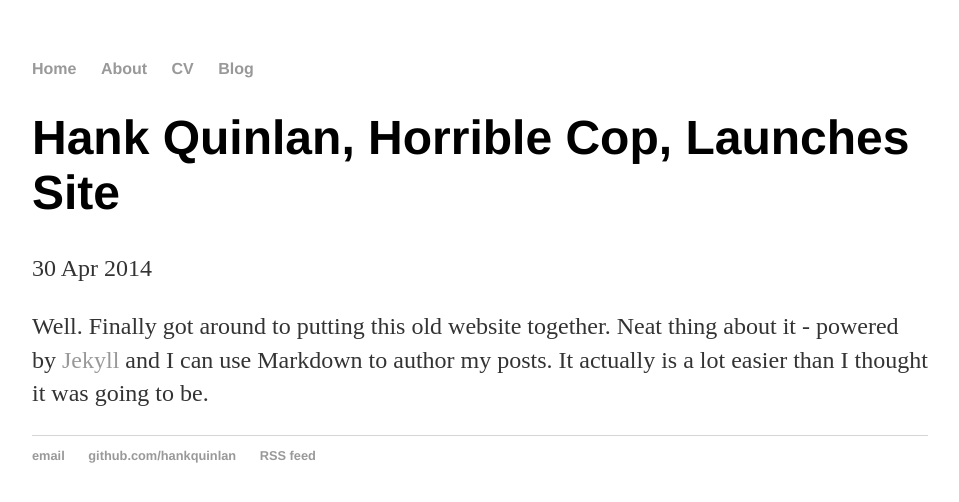
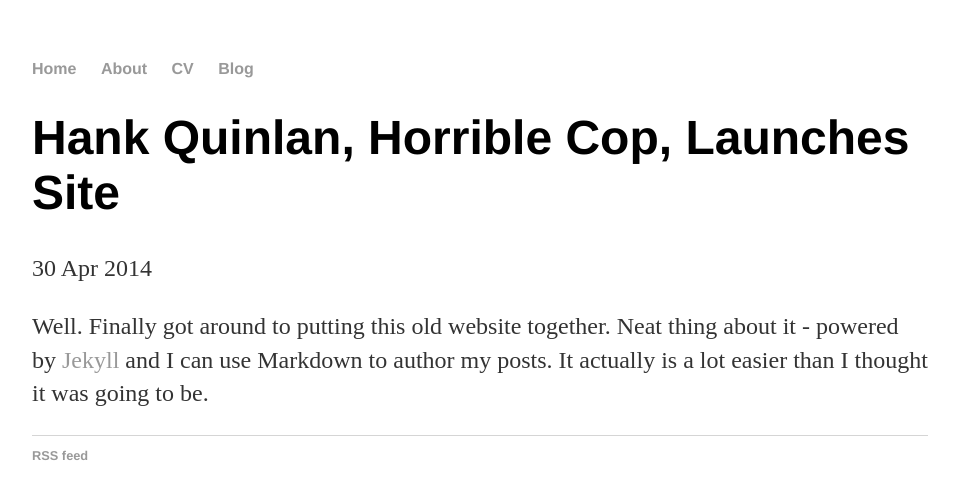
Before and after one commit to jimmyrule/jimmyrule.github.io, a Jekyll site: the page built from _posts/2014-04-30-hank-quinlan-site-launched.md, in a window 1280 px wide. Shown: the top 502 px of the page, without its empty margins (160-1119 px from the left). Built offline with Jekyll 4.4.1, drawn with Linux system fonts in a browser that asks for light colours.

Commit message:
Update default.html
Updated the footer links.

```diff
--- a/_layouts/default.html
+++ b/_layouts/default.html
@@ -21,8 +21,6 @@
 			</div><!-- /.container -->
 			<footer>
 	    		<ul>
-	        		<li><a href="mailto:hankquinlanhub@gmail.com">email</a></li>
-	        		<li><a href="https://github.com/hankquinlan">github.com/hankquinlan</a></li>
 				<li><a href="http://jimmyrule.github.io/blog/atom.xml">RSS feed</li>
 				</ul>
 			</footer>
```
